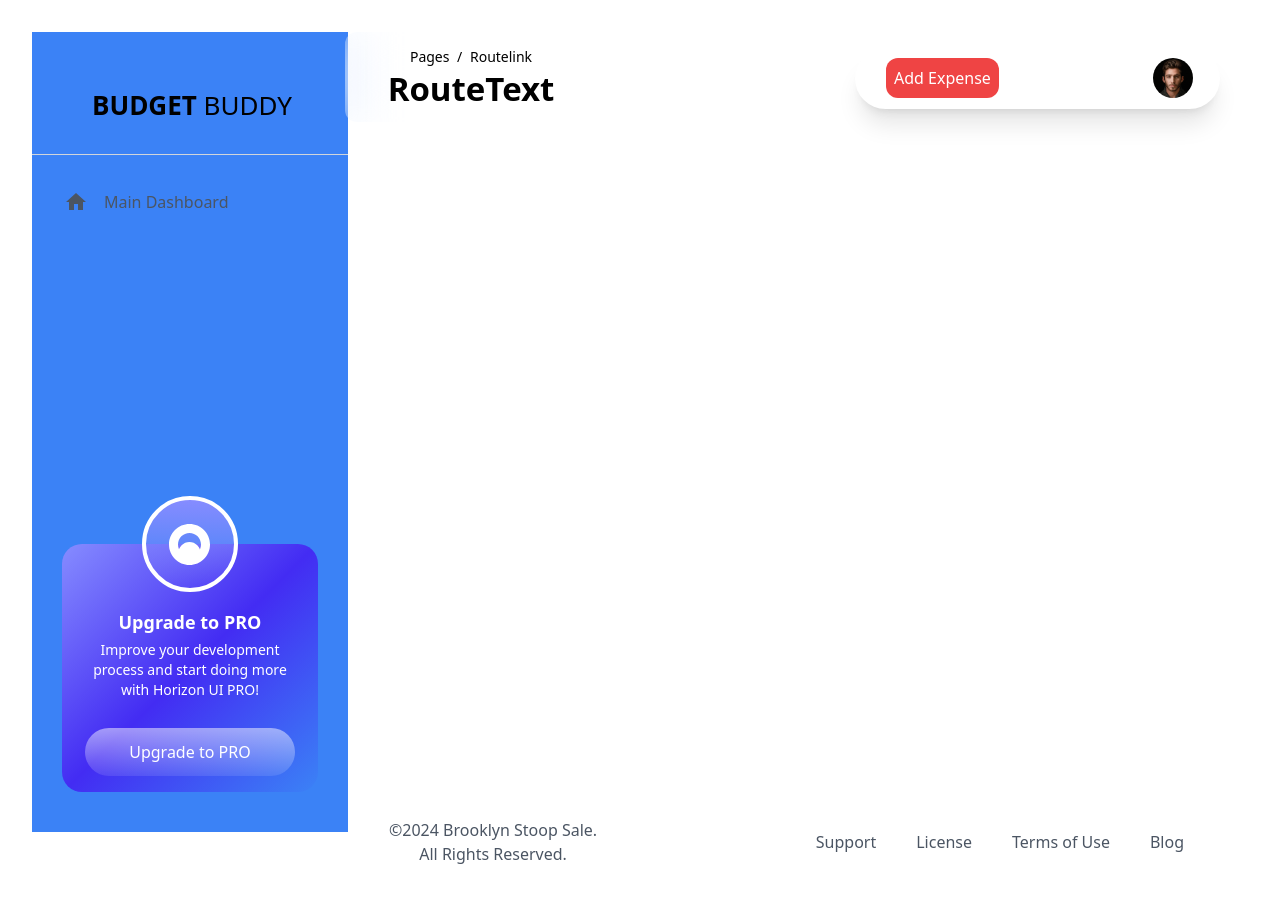
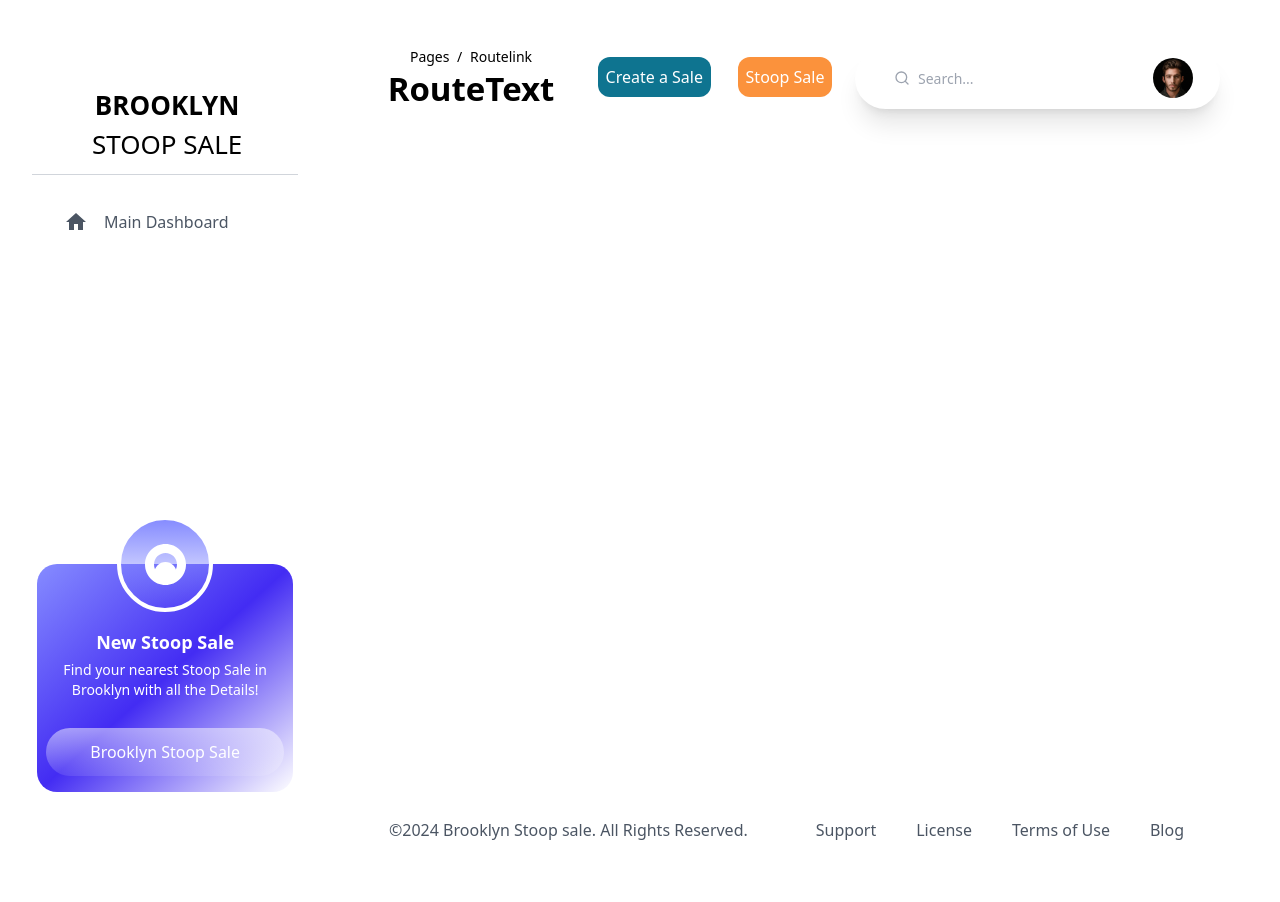
Before and after one commit to gowthamdongari/Team_Curious_Stoop_Sale, a React (Vite) app: page / in a window 1280 px wide. Shown: the top 902 px of the page. Built offline with nearby package versions, Linux system fonts and the light colour scheme; the HTML template or start-up script is replaced by a standard one.

Commit message:
home page side nav and footer updates

```diff
--- a/package.json
+++ b/package.json
@@ -12,8 +12,8 @@
   "dependencies": {
     "react": "^18.3.1",
     "react-dom": "^18.3.1",
+    "react-router-dom": "^6.24.1",
     "react-icons": "^5.2.1",
-    "react-router-dom": "^6.24.1",
     "react-table": "^7.8.0"
   },
   "devDependencies": {
--- a/src/components/common/Footer.jsx
+++ b/src/components/common/Footer.jsx
@@ -3,15 +3,15 @@ const Footer = () => {
     <div className="flex w-full flex-col items-center justify-between px-1 pb-8 pt-3 lg:px-8 xl:flex-row">
       <h5 className="mb-4 text-center text-sm font-medium text-gray-600 sm:!mb-0 md:text-lg">
         <p className="mb-4 text-center text-sm text-gray-600 sm:!mb-0 md:text-base">
-          ©{1900 + new Date().getYear()} Brooklyn Stoop Sale. <br/>  All Rights Reserved.
+          ©{1900 + new Date().getYear()} Brooklyn Stoop sale. All Rights Reserved.
         </p>
       </h5>
       <div>
-        <ul className="flex flex-wrap items-center ml-5 gap-3 sm:flex-nowrap md:gap-10">
+        <ul className="flex flex-wrap items-center gap-3 sm:flex-nowrap md:gap-10">
           <li>
             <a
               target="blank"
-              href="#"
+              href="mailto:hello@simmmple.com"
               className="text-base font-medium text-gray-600 hover:text-gray-600"
             >
               Support
@@ -20,7 +20,7 @@ const Footer = () => {
           <li>
             <a
               target="blank"
-              href="#"
+              href="https://simmmple.com/licenses"
               className="text-base font-medium text-gray-600 hover:text-gray-600"
             >
               License
@@ -29,7 +29,7 @@ const Footer = () => {
           <li>
             <a
               target="blank"
-              href="#"
+              href="https://simmmple.com/terms-of-service"
               className="text-base font-medium text-gray-600 hover:text-gray-600"
             >
               Terms of Use
@@ -38,7 +38,7 @@ const Footer = () => {
           <li>
             <a
               target="blank"
-              href="#"
+              href="https://blog.horizon-ui.com/"
               className="text-base font-medium text-gray-600 hover:text-gray-600"
             >
               Blog
--- a/src/components/sidenavbar/SideNavBar.jsx
+++ b/src/components/sidenavbar/SideNavBar.jsx
@@ -8,7 +8,7 @@ import routes from "../../routes/routes";
 function SideNavBar() {
   return (
     <div
-      className={`sm:none duration-175 linear fixed !z-50 flex min-h-full flex-col bg-blue-500 pb-10 shadow-2xl shadow-white/5 transition-all dark:!bg-navy-800 dark:text-white md:!z-50 lg:!z-50 xl:!z-0 ${
+      className={`sm:none duration-175 linear fixed !z-50 flex min-h-full flex-col bg-white pb-10 shadow-2xl shadow-white/5 transition-all dark:!bg-navy-800 dark:text-white md:!z-50 lg:!z-50 xl:!z-0 ${
         open ? "translate-x-0" : "-translate-x-96"
       }`}
     >
@@ -19,8 +19,8 @@ function SideNavBar() {
         <HiX />
       </span> */}
       <div className={`mx-[56px] mt-[50px] flex items-center`}>
-        <div className="mt-1 ml-1 h-2.5 font-poppins text-[26px] font-bold uppercase text-navy-700 dark:text-white">
-          Budget <span className="font-medium">Buddy</span>
+        <div className="mt-1 ml-1 h-2.5 mb-5 font-poppins text-[26px] font-bold uppercase text-navy-700 dark:text-white">
+          Brooklyn <span className="font-medium mb-4"> <br/> Stoop Sale</span>
         </div>
       </div>
       <div className="mt-[58px] mb-7 h-px bg-gray-300 dark:bg-white/30"/>
--- a/src/components/sidenavbar/SidebarCard.jsx
+++ b/src/components/sidenavbar/SidebarCard.jsx
@@ -27,10 +27,9 @@ const FreeCard = () => {
         </div>
 
         <div className="mt-16 flex h-fit flex-col items-center">
-          <p className="text-lg font-bold text-white">Upgrade to PRO</p>
+          <p className="text-lg font-bold text-white">New Stoop Sale</p>
           <p className="mt-1 px-4 text-center text-sm text-white">
-            Improve your development process and start doing more with Horizon UI
-            PRO!
+            Find your nearest Stoop Sale in Brooklyn with all the Details!
           </p>
 
           <a
@@ -38,7 +37,7 @@ const FreeCard = () => {
             className="text-medium mt-7 block rounded-full bg-gradient-to-b from-white/50 to-white/10 py-[12px] px-11 text-center text-base text-white hover:bg-gradient-to-b hover:from-white/40 hover:to-white/5 "
             href="https://horizon-ui.com/pro?ref=live-free-tailwind-react"
           >
-            Upgrade to PRO
+            Brooklyn Stoop Sale
           </a>
         </div>
       </div>
--- a/src/components/topnavbar/TopNavBar.jsx
+++ b/src/components/topnavbar/TopNavBar.jsx
@@ -2,6 +2,7 @@ import React from "react";
 import Dropdown from "../dropdown/dropdown";
 import { FiAlignJustify } from "react-icons/fi";
 import { BsArrowBarUp } from "react-icons/bs";
+import { FiSearch } from "react-icons/fi";
 import { Link } from "react-router-dom";
 import {
   IoMdNotificationsOutline,
@@ -12,12 +13,12 @@ import avatar from "../../assets/images/avatar7.png"
 function TopNavbar() {
   return (
     <nav className="sticky top-4 z-40 flex flex-row flex-wrap items-center justify-between rounded-xl bg-white/10 p-2 backdrop-blur-xl dark:bg-[#0b14374d]">
-      <div className="ml-[6px]">
-        <div className="h-6 w-[224px] pt-1">
-          <a
-            className="text-sm font-normal text-navy-700 hover:underline dark:text-white dark:hover:text-white"
-            href=""
-          >
+    <div className="ml-[6px]">
+      <div className="h-6 w-[224px] pt-1">
+        <a
+          className="text-sm font-normal text-navy-700 hover:underline dark:text-white dark:hover:text-white"
+          href=" "
+        >
             Pages
             <span className="mx-1 text-sm text-navy-700 hover:text-navy-700 dark:text-white">
               {" "}
@@ -40,30 +41,32 @@ function TopNavbar() {
           </Link>
         </p>
       </div>
+      <button
+          href=" "
+          className="linear mt-1 mb-1 ml-1 mr-3 flex items-center justify-center rounded-xl bg-cyan-700 px-2 py-2 text-base font-medium text-white transition duration-200 hover:bg-brand-600 active:bg-brand-700 dark:bg-brand-400 dark:text-white dark:hover:bg-brand-300 dark:active:bg-brand-200"
+        >
+          Create a Sale
+        </button>
+        <button
+          href=" "
+          className="linear mt-1 mb-1 ml-1 mr-3 flex items-center justify-center rounded-xl bg-orange-400 px-2 py-2 text-base font-medium text-white transition duration-200 hover:bg-brand-600 active:bg-brand-700 dark:bg-brand-400 dark:text-white dark:hover:bg-brand-300 dark:active:bg-brand-200"
+        >
+          Stoop Sale
+        </button>
 
       <div className="relative mt-[3px] flex h-[61px] w-[355px] flex-grow items-center justify-around gap-2 rounded-full bg-white px-2 py-2 shadow-xl shadow-shadow-500 dark:!bg-navy-800 dark:shadow-none md:w-[365px] md:flex-grow-0 md:gap-1 xl:w-[365px] xl:gap-2">
 
         <div className="flex h-full items-center rounded-full text-navy-700 dark:bg-navy-900 dark:text-white xl:w-[225px]">
-          {/* <p className="pl-3 pr-2 text-xl">
+          <p className="pl-3 pr-2 text-xl">
             <FiSearch className="h-4 w-4 text-gray-400 dark:text-white" />
           </p>
           <input
             type="text"
             placeholder="Search..."
             class="block h-full w-full rounded-full bg-lightPrimary text-sm font-medium text-navy-700 outline-none placeholder:!text-gray-400 dark:bg-navy-900 dark:text-white dark:placeholder:!text-white sm:w-fit"
-          /> */}
-           <button
-          href=" "
-          className="linear mt-1 mb-1 ml-1 mr-3 flex items-center justify-center rounded-xl bg-red-500 px-2 py-2 text-base font-medium text-white transition duration-200 hover:bg-brand-600 active:bg-brand-700 dark:bg-brand-400 dark:text-white dark:hover:bg-brand-300 dark:active:bg-brand-200"
-        >
-          Add Expense
-        </button>
-        <button
-          href=" "
-          className="linear mt-1 mb-1 ml-1 flex items-center justify-center rounded-xl bg-brand-500 px-2 py-2 text-base font-medium text-white transition duration-200 hover:bg-brand-600 active:bg-brand-700 dark:bg-brand-400 dark:text-white dark:hover:bg-brand-300 dark:active:bg-brand-200"
-        >
-          Settle Up
-        </button>
+          />
+
+
 
         </div>
         <span
--- a/src/pages/HomePage.jsx
+++ b/src/pages/HomePage.jsx
@@ -8,7 +8,7 @@ function HomePage() {
     <div className="flex h-full w-full">
       {/* Side Navbar */}
       <SideNavBar />
-      <div className="h-full w-full">
+      <div className="h-full w-full bg-lightPrimary dark:!bg-navy-900">
         {/* Main Content */}
         <main
           className={`mx-[12px] h-full flex-none transition-all md:pr-2 xl:ml-[313px]`}
```
